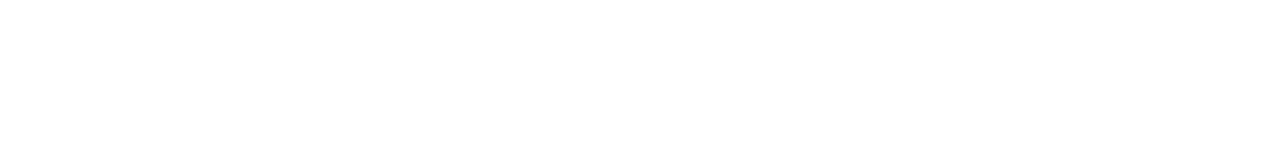
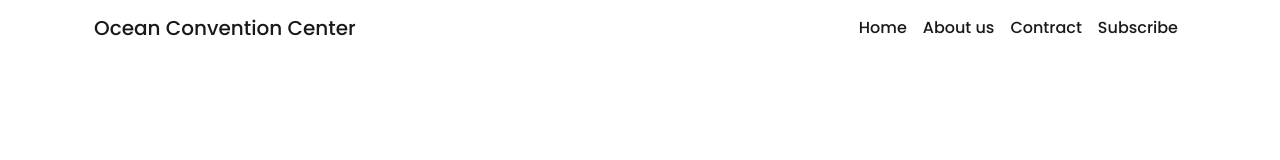
Before and after one commit to MdMostaqAhmed/convention-center, a plain HTML site: page index.html in a window 1280 px wide. Drawn offline with nearby package versions, Linux system fonts and the light colour scheme.

Commit message:
navbar section dobe

```diff
--- a/index.html
+++ b/index.html
@@ -14,6 +14,46 @@
     <link rel="stylesheet" href="style.css" />
   </head>
   <body>
+    <!-- Header Section -->
+    <header>
+      <!-- Navbar -->
+      <section class="container">
+        <nav class="navbar navbar-expand-lg navbar-light">
+          <div class="container-fluid">
+            <a class="navbar-brand" href="#">Ocean Convention Center</a>
+            <button
+              class="navbar-toggler"
+              type="button"
+              data-bs-toggle="collapse"
+              data-bs-target="#navbarSupportedContent"
+              aria-controls="navbarSupportedContent"
+              aria-expanded="false"
+              aria-label="Toggle navigation"
+            >
+              <span class="navbar-toggler-icon"></span>
+            </button>
+            <div class="collapse navbar-collapse" id="navbarSupportedContent">
+              <ul class="navbar-nav ms-auto mb-2 mb-lg-0">
+                <li class="nav-item">
+                  <a class="nav-link active" aria-current="page" href="#"
+                    >Home</a
+                  >
+                </li>
+                <li class="nav-item">
+                  <a class="nav-link active" href="#">About us</a>
+                </li>
+                <li class="nav-item">
+                  <a class="nav-link active" href="#">Contract</a>
+                </li>
+                <li class="nav-item">
+                  <a class="nav-link active" href="#">Subscribe</a>
+                </li>
+              </ul>
+            </div>
+          </div>
+        </nav>
+      </section>
+    </header>
     <script
       src="https://cdn.jsdelivr.net/npm/bootstrap@5.1.3/dist/js/bootstrap.bundle.min.js"
       integrity="sha384-ka7Sk0Gln4gmtz2MlQnikT1wXgYsOg+OMhuP+IlRH9sENBO0LRn5q+8nbTov4+1p"
--- a/style.css
+++ b/style.css
@@ -0,0 +1,10 @@
+@import url("https://fonts.googleapis.com/css2?family=Bebas+Neue&family=Montserrat:wght@500;600;700&family=Poppins:wght@500;600;700&family=Raleway:wght@500;600;700&display=swap");
+* {
+  box-sizing: border-box;
+  margin: 0;
+  padding: 0;
+}
+
+header {
+  font-family: "Poppins", sans-serif;
+}
```
